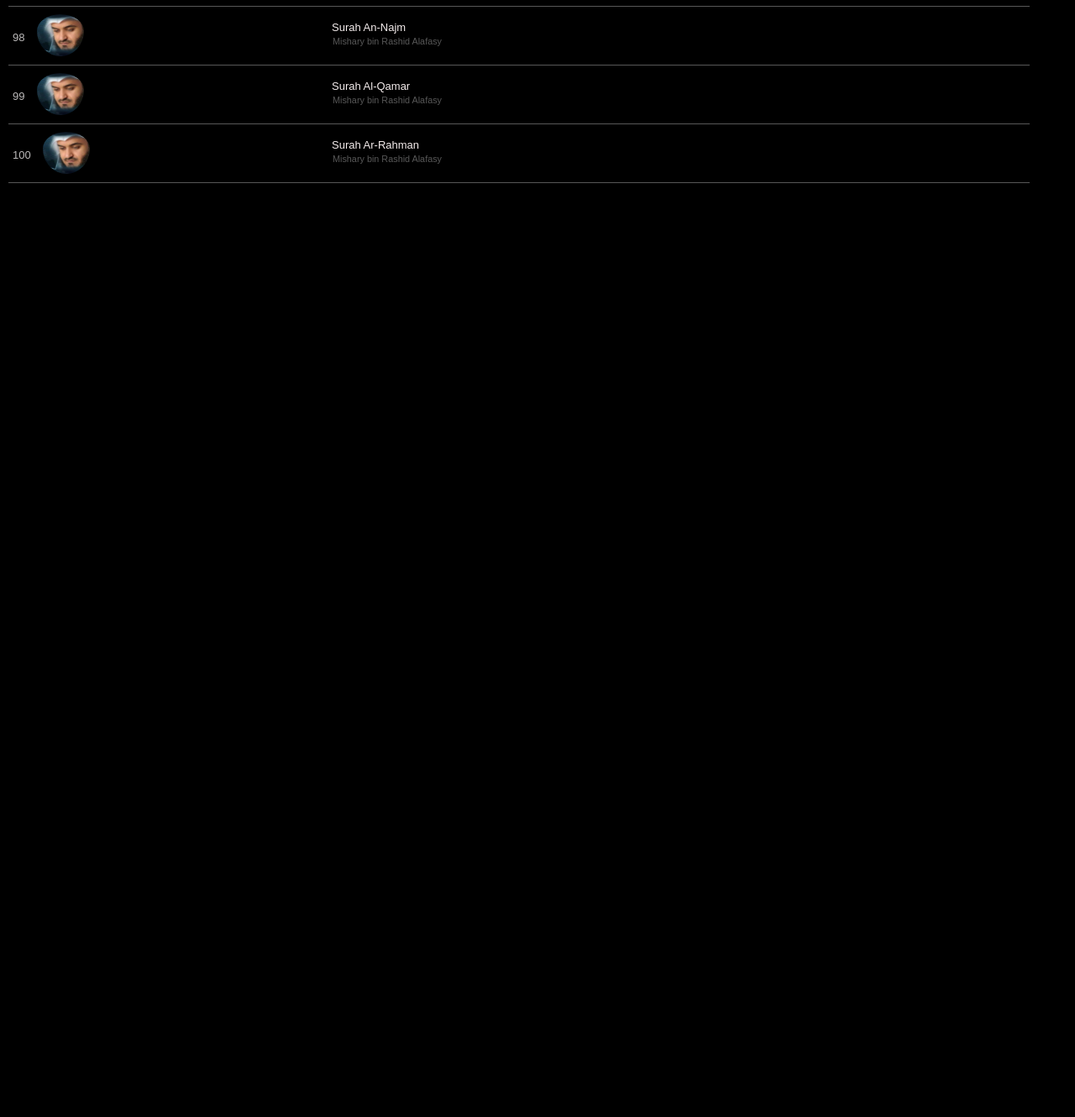
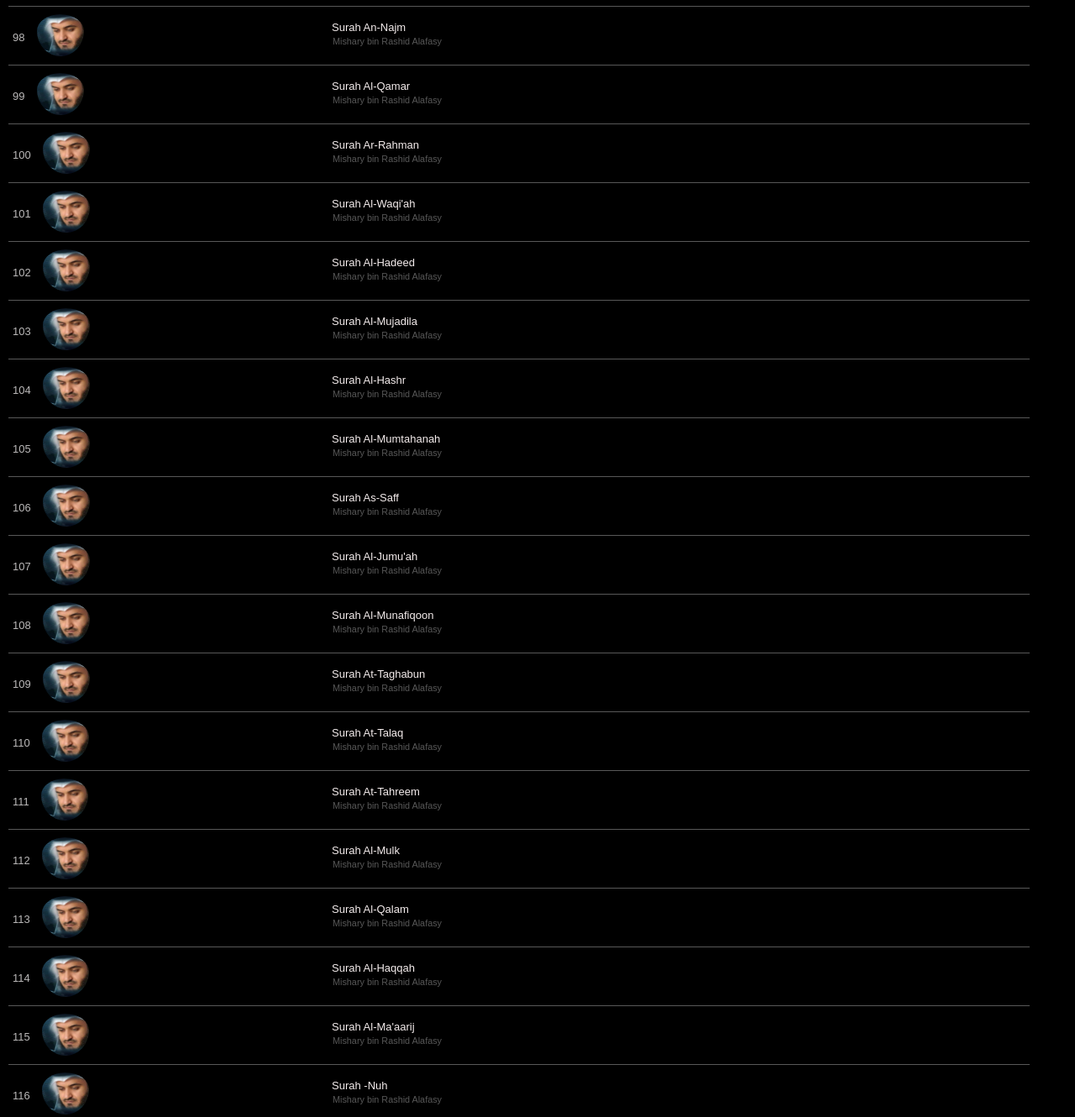
Before and after one commit to Quranline/player, a plain HTML site: page index.html in a window 1280 px wide. Shown: the part 7172-8502 px from the top of the page at 84% size. Before the commit the page ends 7465 px from the top, so only its background shows below. Drawn offline with Linux system fonts and the light colour scheme.

Commit message:
tracks added

```diff
--- a/storage.js
+++ b/storage.js
@@ -808,205 +808,205 @@ export let tracks = [
                         id: '100'
                     },
 
-                    // {
-                    //     audioSrc: "./tracks/056-al-waqi'ah.mp3",
-                    //     coverSrc: './images/reciter/mishary.jpg',
-                    //     name: "Surah Al-Waqi'ah ",
-                    //     desc: 'Mishary bin Rashid Alafasy',
-                    //     id: '101'
-                    // },
+                    {
+                        audioSrc: "https://drive.google.com/uc?export=download&id=1aXwXyJ96fDGdY0x-fQexAL7wX0_LN1a1",
+                        coverSrc: './images/reciter/mishary.jpg',
+                        name: "Surah Al-Waqi'ah ",
+                        desc: 'Mishary bin Rashid Alafasy',
+                        id: '101'
+                    },
 
-                    // {
-                    //     audioSrc: "./tracks/057-al-hadeed.mp3",
-                    //     coverSrc: './images/reciter/mishary.jpg',
-                    //     name: "Surah Al-Hadeed ",
-                    //     desc: 'Mishary bin Rashid Alafasy',
-                    //     id: '102'
-                    // },
+                    {
+                        audioSrc: "https://drive.google.com/uc?export=download&id=1AD_Eu0k1Q1SQUvUY1GolSAWYBbbNtvWD",
+                        coverSrc: './images/reciter/mishary.jpg',
+                        name: "Surah Al-Hadeed ",
+                        desc: 'Mishary bin Rashid Alafasy',
+                        id: '102'
+                    },
 
-                    // {
-                    //     audioSrc: "./tracks/058-al-mujadila.mp3",
-                    //     coverSrc: './images/reciter/mishary.jpg',
-                    //     name: "Surah Al-Mujadila ",
-                    //     desc: 'Mishary bin Rashid Alafasy',
-                    //     id: '103'
-                    // },
+                    {
+                        audioSrc: "https://drive.google.com/uc?export=download&id=1eRpBLBrcXeghzPb2hEWMWJop8xwmn1L5",
+                        coverSrc: './images/reciter/mishary.jpg',
+                        name: "Surah Al-Mujadila ",
+                        desc: 'Mishary bin Rashid Alafasy',
+                        id: '103'
+                    },
 
-                    // {
-                    //     audioSrc: "./tracks/059-al-hashr.mp3",
-                    //     coverSrc: './images/reciter/mishary.jpg',
-                    //     name: "Surah Al-Hashr ",
-                    //     desc: 'Mishary bin Rashid Alafasy',
-                    //     id: '104'
-                    // },
+                    {
+                        audioSrc: "https://drive.google.com/uc?export=download&id=1JRs1Zg4wkQajiCjui3_PZLQKT5cvFAII",
+                        coverSrc: './images/reciter/mishary.jpg',
+                        name: "Surah Al-Hashr ",
+                        desc: 'Mishary bin Rashid Alafasy',
+                        id: '104'
+                    },
 
-                    // {
-                    //     audioSrc: "./tracks/060-al-mumtahanah.mp3",
-                    //     coverSrc: './images/reciter/mishary.jpg',
-                    //     name: "Surah Al-Mumtahanah ",
-                    //     desc: 'Mishary bin Rashid Alafasy',
-                    //     id: '105'
-                    // },
+                    {
+                        audioSrc: "https://drive.google.com/uc?export=download&id=1eG96Jcss9LV8mbcbr_-O6jpqgmsmQq8O",
+                        coverSrc: './images/reciter/mishary.jpg',
+                        name: "Surah Al-Mumtahanah ",
+                        desc: 'Mishary bin Rashid Alafasy',
+                        id: '105'
+                    },
 
-                    // {
-                    //     audioSrc: "./tracks/061-as-saff.mp3",
-                    //     coverSrc: './images/reciter/mishary.jpg',
-                    //     name: "Surah As-Saff ",
-                    //     desc: 'Mishary bin Rashid Alafasy',
-                    //     id: '106'
-                    // },
+                    {
+                        audioSrc: "https://drive.google.com/uc?export=download&id=1VuEA5mbW46YB41FE6JcDR_j4Z5Bg_v4A",
+                        coverSrc: './images/reciter/mishary.jpg',
+                        name: "Surah As-Saff ",
+                        desc: 'Mishary bin Rashid Alafasy',
+                        id: '106'
+                    },
 
-                    // {
-                    //     audioSrc: "./tracks/062-al-jumu'ah.mp3",
-                    //     coverSrc: './images/reciter/mishary.jpg',
-                    //     name: "Surah Al-Jumu'ah ",
-                    //     desc: 'Mishary bin Rashid Alafasy',
-                    //     id: '107'
-                    // },
+                    {
+                        audioSrc: "https://drive.google.com/uc?export=download&id=10Zy1olrv3xCJ84vZ9lYtOXd2-e9WuWx1",
+                        coverSrc: './images/reciter/mishary.jpg',
+                        name: "Surah Al-Jumu'ah ",
+                        desc: 'Mishary bin Rashid Alafasy',
+                        id: '107'
+                    },
 
-                    // {
-                    //     audioSrc: "./tracks/063-al-munafiqoon.mp3",
-                    //     coverSrc: './images/reciter/mishary.jpg',
-                    //     name: "Surah Al-Munafiqoon ",
-                    //     desc: 'Mishary bin Rashid Alafasy',
-                    //     id: '108'
-                    // },
+                    {
+                        audioSrc: "https://drive.google.com/uc?export=download&id=1ToUk0cm67vmblBQd8_MQoJhhgJNPV5LX",
+                        coverSrc: './images/reciter/mishary.jpg',
+                        name: "Surah Al-Munafiqoon ",
+                        desc: 'Mishary bin Rashid Alafasy',
+                        id: '108'
+                    },
 
-                    // {
-                    //     audioSrc: "./tracks/064-at-taghabun.mp3",
-                    //     coverSrc: './images/reciter/mishary.jpg',
-                    //     name: "Surah At-Taghabun ",
-                    //     desc: 'Mishary bin Rashid Alafasy',
-                    //     id: '109'
-                    // },
+                    {
+                        audioSrc: "https://drive.google.com/uc?export=download&id=16BdIG3nG03pXgSsZTGMUrvlhDT-dPYxs",
+                        coverSrc: './images/reciter/mishary.jpg',
+                        name: "Surah At-Taghabun ",
+                        desc: 'Mishary bin Rashid Alafasy',
+                        id: '109'
+                    },
 
-                    // {
-                    //     audioSrc: "./tracks/065-at-talaq.mp3",
-                    //     coverSrc: './images/reciter/mishary.jpg',
-                    //     name: "Surah At-Talaq ",
-                    //     desc: 'Mishary bin Rashid Alafasy',
-                    //     id: '110'
-                    // },
+                    {
+                        audioSrc: "https://drive.google.com/uc?export=download&id=1baXB4Dmw7mHIXsnv8Zm9DDjxOdizT5AC",
+                        coverSrc: './images/reciter/mishary.jpg',
+                        name: "Surah At-Talaq ",
+                        desc: 'Mishary bin Rashid Alafasy',
+                        id: '110'
+                    },
 
-                    // {
-                    //     audioSrc: "./tracks/066-at-tahreem.mp3",
-                    //     coverSrc: './images/reciter/mishary.jpg',
-                    //     name: "Surah At-Tahreem ",
-                    //     desc: 'Mishary bin Rashid Alafasy',
-                    //     id: '111'
-                    // },
+                    {
+                        audioSrc: "https://drive.google.com/uc?export=download&id=19_OK2J5DyeX0PsSVKaDsC03Nn0r-dBaF",
+                        coverSrc: './images/reciter/mishary.jpg',
+                        name: "Surah At-Tahreem ",
+                        desc: 'Mishary bin Rashid Alafasy',
+                        id: '111'
+                    },
 
-                    // {
-                    //     audioSrc: "./tracks/067-al-mulk.mp3",
-                    //     coverSrc: './images/reciter/mishary.jpg',
-                    //     name: "Surah Al-Mulk ",
-                    //     desc: 'Mishary bin Rashid Alafasy',
-                    //     id: '112'
-                    // },
+                    {
+                        audioSrc: "https://drive.google.com/uc?export=download&id=15Xj-jjTW2wJW5uwWUM2YtwZDB3EKOM0R",
+                        coverSrc: './images/reciter/mishary.jpg',
+                        name: "Surah Al-Mulk ",
+                        desc: 'Mishary bin Rashid Alafasy',
+                        id: '112'
+                    },
 
-                    // {
-                    //     audioSrc: "./tracks/068-al-qalam.mp3",
-                    //     coverSrc: './images/reciter/mishary.jpg',
-                    //     name: "Surah Al-Qalam ",
-                    //     desc: 'Mishary bin Rashid Alafasy',
-                    //     id: '113'
-                    // },
+                    {
+                        audioSrc: "https://drive.google.com/uc?export=download&id=19UPW0kWKoe82-L-h6EciHDd8h20G-jJI",
+                        coverSrc: './images/reciter/mishary.jpg',
+                        name: "Surah Al-Qalam ",
+                        desc: 'Mishary bin Rashid Alafasy',
+                        id: '113'
+                    },
 
-                    // {
-                    //     audioSrc: "./tracks/069-al-haqqah.mp3",
-                    //     coverSrc: './images/reciter/mishary.jpg',
-                    //     name: "Surah Al-Haqqah ",
-                    //     desc: 'Mishary bin Rashid Alafasy',
-                    //     id: '114'
-                    // },
+                    {
+                        audioSrc: "https://drive.google.com/uc?export=download&id=1UOiHhr95zhkjruoXsHfToVROUSKvc3P1",
+                        coverSrc: './images/reciter/mishary.jpg',
+                        name: "Surah Al-Haqqah ",
+                        desc: 'Mishary bin Rashid Alafasy',
+                        id: '114'
+                    },
 
-                    // {
-                    //     audioSrc: "./tracks/070-al-ma'aarij.mp3",
-                    //     coverSrc: './images/reciter/mishary.jpg',
-                    //     name: "Surah Al-Ma'aarij ",
-                    //     desc: 'Mishary bin Rashid Alafasy',
-                    //     id: '115'
-                    // },
+                    {
+                        audioSrc: "https://drive.google.com/uc?export=download&id=1MA-BQ1VnvmHQSxhNyla4mVR2aY94K1D5",
+                        coverSrc: './images/reciter/mishary.jpg',
+                        name: "Surah Al-Ma'aarij ",
+                        desc: 'Mishary bin Rashid Alafasy',
+                        id: '115'
+                    },
 
-                    // {
-                    //     audioSrc: "./tracks/071-nuh.mp3",
-                    //     coverSrc: './images/reciter/mishary.jpg',
-                    //     name: "Surah -Nuh ",
-                    //     desc: 'Mishary bin Rashid Alafasy',
-                    //     id: '116'
-                    // },
+                    {
+                        audioSrc: "https://drive.google.com/uc?export=download&id=1NMpAwG5rVNgsgcn71EIHmMxOqz0gsFIz",
+                        coverSrc: './images/reciter/mishary.jpg',
+                        name: "Surah -Nuh ",
+                        desc: 'Mishary bin Rashid Alafasy',
+                        id: '116'
+                    },
 
-                    // {
-                    //     audioSrc: "./tracks/072-al-jinn.mp3",
-                    //     coverSrc: './images/reciter/mishary.jpg',
-                    //     name: "Surah Al-Jinn ",
-                    //     desc: 'Mishary bin Rashid Alafasy',
-                    //     id: '117'
-                    // },
+                    {
+                        audioSrc: "https://drive.google.com/uc?export=download&id=1ZIzPE74A4ie85IQRKO04qYGqQQrRswLM",
+                        coverSrc: './images/reciter/mishary.jpg',
+                        name: "Surah Al-Jinn ",
+                        desc: 'Mishary bin Rashid Alafasy',
+                        id: '117'
+                    },
 
-                    // {
-                    //     audioSrc: "./tracks/073-al-muzammil.mp3",
-                    //     coverSrc: './images/reciter/mishary.jpg',
-                    //     name: "Surah Al-Muzammil ",
-                    //     desc: 'Mishary bin Rashid Alafasy',
-                    //     id: '118'
-                    // },
+                    {
+                        audioSrc: "https://drive.google.com/uc?export=download&id=1KuW3UZNQdhlaTh9mTEbzd0NIA0fE8GRw",
+                        coverSrc: './images/reciter/mishary.jpg',
+                        name: "Surah Al-Muzammil ",
+                        desc: 'Mishary bin Rashid Alafasy',
+                        id: '118'
+                    },
 
-                    // {
-                    //     audioSrc: "./tracks/074-al-muddaththir.mp3",
-                    //     coverSrc: './images/reciter/mishary.jpg',
-                    //     name: "Surah Al-Muddaththir ",
-                    //     desc: 'Mishary bin Rashid Alafasy',
-                    //     id: '119'
-                    // },
+                    {
+                        audioSrc: "https://drive.google.com/uc?export=download&id=1Txe71OOPMzcSkyqT0MrJPTfmNwfcwOGm",
+                        coverSrc: './images/reciter/mishary.jpg',
+                        name: "Surah Al-Muddaththir ",
+                        desc: 'Mishary bin Rashid Alafasy',
+                        id: '119'
+                    },
 
-                    // {
-                    //     audioSrc: "./tracks/075-al-qiyamah.mp3",
-                    //     coverSrc: './images/reciter/mishary.jpg',
-                    //     name: "Surah Al-Qiyamah ",
-                    //     desc: 'Mishary bin Rashid Alafasy',
-                    //     id: '120'
-                    // },
+                    {
+                        audioSrc: "https://drive.google.com/uc?export=download&id=1AGxyRHUQfyeBvyhHdJWVbNoGtfEYWBq0",
+                        coverSrc: './images/reciter/mishary.jpg',
+                        name: "Surah Al-Qiyamah ",
+                        desc: 'Mishary bin Rashid Alafasy',
+                        id: '120'
+                    },
 
-                    // {
-                    //     audioSrc: "./tracks/076-al-insan.mp3",
-                    //     coverSrc: './images/reciter/mishary.jpg',
-                    //     name: "Surah Al-Insan ",
-                    //     desc: 'Mishary bin Rashid Alafasy',
-                    //     id: '121'
-                    // },
+                    {
+                        audioSrc: "https://drive.google.com/uc?export=download&id=11s7SvX2uDdJ8rplS5AYV2cpbWahlONco",
+                        coverSrc: './images/reciter/mishary.jpg',
+                        name: "Surah Al-Insan ",
+                        desc: 'Mishary bin Rashid Alafasy',
+                        id: '121'
+                    },
 
-                    // {
-                    //     audioSrc: "./tracks/077-al-mursalat.mp3",
-                    //     coverSrc: './images/reciter/mishary.jpg',
-                    //     name: "Surah Al-Mursalat ",
-                    //     desc: 'Mishary bin Rashid Alafasy',
-                    //     id: '122'
-                    // },
+                    {
+                        audioSrc: "https://drive.google.com/uc?export=download&id=1ZzJHzCAFy7Yek0zpMjdpzo2RyXPsQyTw",
+                        coverSrc: './images/reciter/mishary.jpg',
+                        name: "Surah Al-Mursalat ",
+                        desc: 'Mishary bin Rashid Alafasy',
+                        id: '122'
+                    },
 
-                    // {
-                    //     audioSrc: "./tracks/078-an-naba.mp3",
-                    //     coverSrc: './images/reciter/mishary.jpg',
-                    //     name: "Surah An-Naba ",
-                    //     desc: 'Mishary bin Rashid Alafasy',
-                    //     id: '123'
-                    // },
+                    {
+                        audioSrc: "https://drive.google.com/uc?export=download&id=1Ogqk_JB1Xmdri4ANsE77K0MkFCG5qwV6",
+                        coverSrc: './images/reciter/mishary.jpg',
+                        name: "Surah An-Naba ",
+                        desc: 'Mishary bin Rashid Alafasy',
+                        id: '123'
+                    },
 
-                    // {
-                    //     audioSrc: "./tracks/079-an-nazi'at.mp3",
-                    //     coverSrc: './images/reciter/mishary.jpg',
-                    //     name: "Surah An-Nazi'at ",
-                    //     desc: 'Mishary bin Rashid Alafasy',
-                    //     id: '124'
-                    // },
+                    {
+                        audioSrc: "https://drive.google.com/uc?export=download&id=1onu4OFX2Syanh0GHLeR0nH6yzvbNRGUF",
+                        coverSrc: './images/reciter/mishary.jpg',
+                        name: "Surah An-Nazi'at ",
+                        desc: 'Mishary bin Rashid Alafasy',
+                        id: '124'
+                    },
 
-                    // {
-                    //     audioSrc: "./tracks/080-abasa.mp3",
-                    //     coverSrc: './images/reciter/mishary.jpg',
-                    //     name: "Surah -Abasa ",
-                    //     desc: 'Mishary bin Rashid Alafasy',
-                    //     id: '125'
-                    // },
+                    {
+                        audioSrc: "https://drive.google.com/uc?export=download&id=1eEvYCSpS9nMvecwbXmtKehOnVowJCI6K",
+                        coverSrc: './images/reciter/mishary.jpg',
+                        name: "Surah Abasa ",
+                        desc: 'Mishary bin Rashid Alafasy',
+                        id: '125'
+                    },
 
                     // {
                     //     audioSrc: "./tracks/081-at-takwir.mp3",
--- a/style.css
+++ b/style.css
@@ -356,7 +356,7 @@ ol#more {
     top: 5%;
     background: rgb(172, 162, 162);
     right: 40px;
-    width: 40%;
+    width:50%;
     padding: 0px;
     border-radius: 10px 0px 10px 10px;
     transition: max-height 0.8s;
```
